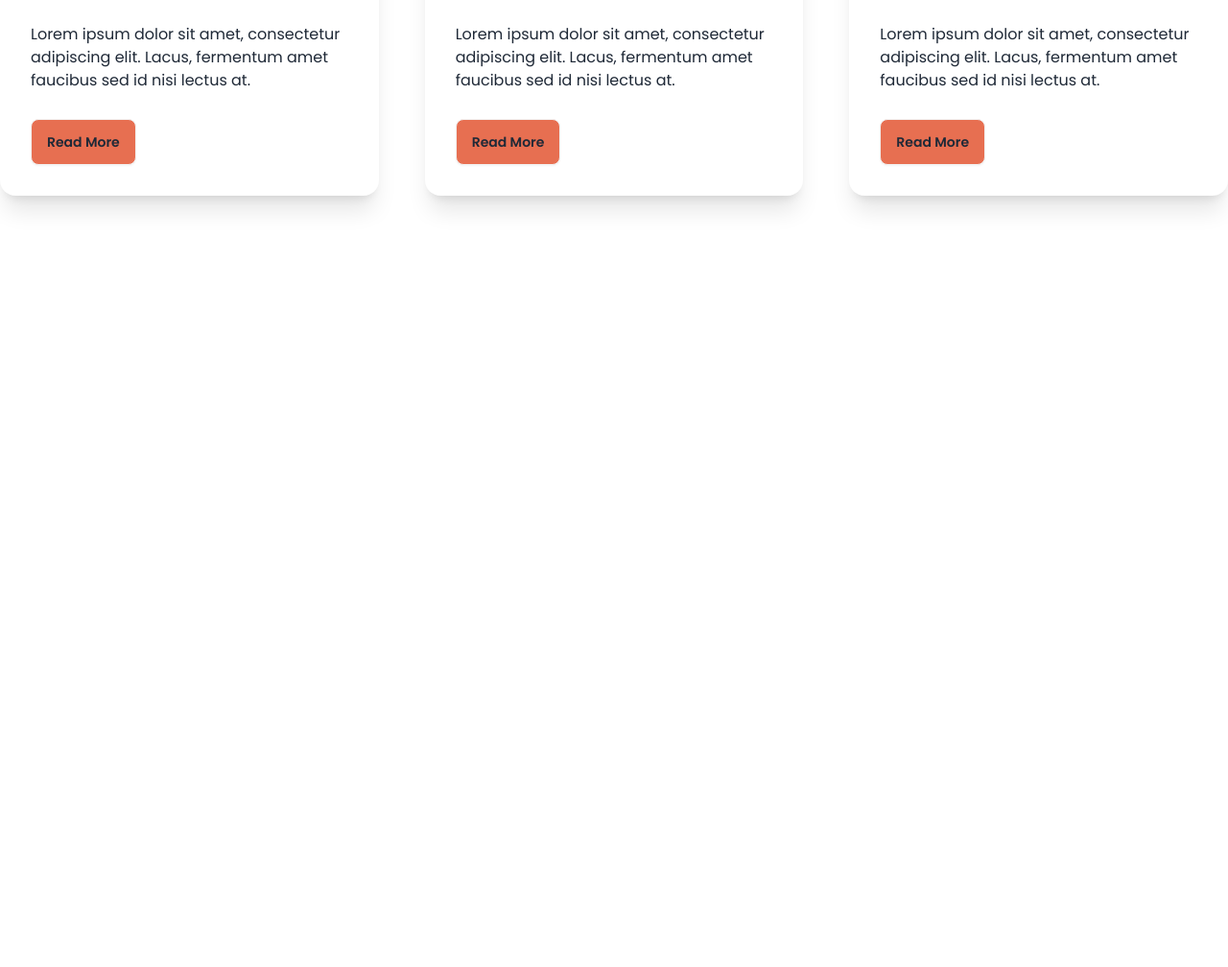
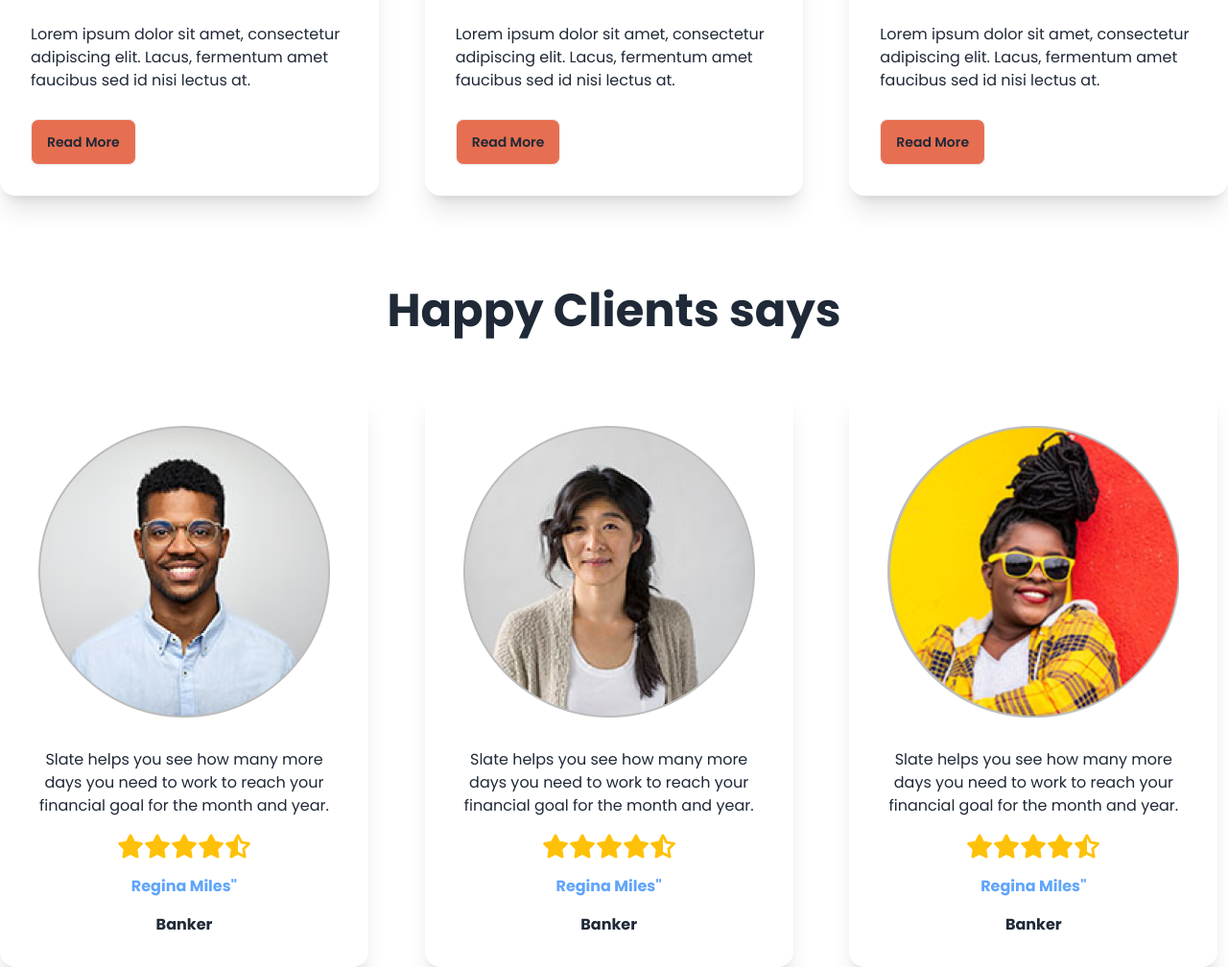
Before and after one commit to Khalid-Saifullaha/biler-zone-with-daisyUI, a plain HTML site: page index.html in a window 1280 px wide. Shown: the part 1545-2553 px from the top of the page at 96% size. Before the commit the page ends 1845 px from the top, so only its background shows below. Drawn offline with nearby package versions, Linux system fonts and the light colour scheme.

Commit message:
Happy Client Says

```diff
--- a/index.html
+++ b/index.html
@@ -7,7 +7,7 @@
     <!-- Poppins font -->
 <link rel="preconnect" href="https://fonts.googleapis.com">
 <link rel="preconnect" href="https://fonts.gstatic.com" crossorigin>
-<link href="https://fonts.googleapis.com/css2?family=Poppins:ital,wght@0,100;0,200;0,300;0,400;0,500;0,600;0,700;0,800;0,900;1,100;1,200;1,300;1,400;1,500;1,600;1,700;1,800;1,900&display=swap" rel="stylesheet">
+<link href="https://fonts.googleapis.com/css2?family=Poppins:ital,;0,200;0,300;0,400;0,500;0,600;0,700;0,800;0,;1,200;1,300;1,400;1,500;1,600;1,700;1,800;1,900&display=swap" rel="stylesheet">
 
     <!-- DaisyUI CDN -->
     <link href="https://cdn.jsdelivr.net/npm/daisyui@4.12.10/dist/full.min.css" rel="stylesheet" type="text/css" />
@@ -36,8 +36,8 @@
     <!-- Header section -->
      <header class="md:container mx-auto">
         <nav>
-            <div class="navbar bg-base-100">
-                <div class="navbar bg-base-100">
+            <div class="navbar ">
+                <div class="navbar ">
                   <div class="dropdown">
                     <div tabindex="0" role="button" class="btn btn-ghost lg:hidden">
                       <svg
@@ -55,7 +55,7 @@
                     </div>
                     <ul
                       tabindex="0"
-                      class="menu menu-sm dropdown-content bg-base-100 rounded-box z-[1] mt-3 w-52 p-2 shadow">
+                      class="menu menu-sm dropdown-content  rounded-box z-[1] mt-3 w-52 p-2 shadow">
                       <li><a>Home</a></li>
                       <li><a>Shop</a></li>
                       <li><a>News</a></li>
@@ -191,7 +191,7 @@
           <h2 class="text-5xl font-bold">Fetured Bikes In This Year</h2>
           <p class="text-orange-600 font-bold">Best bike collection</p>
           <!-- future bikes image -->
-         <div class=" grid grid-cols-1 md:grid-cols-2 lg:grid-cols-3 gap-3  justify-between ml-16 md:ml-32 lg:ml-40">
+         <div class=" grid md:grid-cols-2 lg:grid-cols-3 gap-12">
           <img src="./images/others/feature-bike.png" alt="">
           <img src="./images/others/feature-bike.png" alt="">
           <img src="./images/others/feature-bike.png" alt="">
@@ -205,7 +205,7 @@
            <div class="grid md:grid-cols-2 lg:grid-cols-3 gap-12">
             <!-- card 2 -->
             <div class="">
-              <div class="card bg-base-100 shadow-xl ">
+              <div class="card  shadow-xl ">
                 <figure>
                   <img
                     src="./images/others/latest2.png"
@@ -222,7 +222,7 @@
            </div>
             <!-- card 3 -->
             <div class="">
-              <div class="card bg-base-100  shadow-xl ">
+              <div class="card   shadow-xl ">
                 <figure>
                   <img
                     src="./images/others/latest3.png"
@@ -239,7 +239,7 @@
            </div>
             <!-- card 1 -->
             <div class="">
-              <div class="card bg-base-100 shadow-xl ">
+              <div class="card  shadow-xl ">
                 <figure>
                   <img
                     src="./images/others/latest1.png"
@@ -256,6 +256,97 @@
            </div>
          </section>
 
+         <!-- happy client  -->
+        <div class="mt-14 text-center space-y-3  ">
+          <h2 class="text-5xl font-bold mb-14">Happy Clients says</h2>
+          <!-- card -->
+           <div class="grid grid-cols-1 md:grid-cols-2 lg:grid-cols-3 gap-12">
+            <!-- card 1 -->
+            <div class="card  w-96 shadow-xl">
+              <figure class="px-10 pt-10">
+                <img
+                  src="./images/others/user-1.png"
+                  alt=""
+                  class="rounded-xl" />
+              </figure>
+              <div class="card-body items-center text-center space-y-2">
+                <p>Slate helps you see how
+                  many more days you need
+                  to work to reach your financial
+                  goal for the month and year.</p>
+                  <div class="flex">
+                    <img class="size-7" src="./images/icons/star-solid.svg" alt="">
+                    <img src="" alt="">
+                    <img class="size-7" src="./images/icons/star-solid.svg" alt="">
+                    <img class="size-7" src="./images/icons/star-solid.svg" alt="">
+                    <img src="" alt="">
+                    <img class="size-7" src="./images/icons/star-solid.svg" alt="">
+                    <img class="size-7" src="images/icons/star-half-stroke-solid.svg" alt="">
+                  </div>
+                  <div class="">
+                    <h3 class="text-blue-400 font-bold">Regina Miles"</h3>
+                  </div>
+                  <h3 class="font-bold">Banker</h3>
+              </div>
+            </div>
+            <!-- card 2 -->
+            <div class="card  w-96 shadow-xl">
+              <figure class="px-10 pt-10">
+                <img
+                  src="./images/others/user-2.png"
+                  alt=""
+                  class="rounded-xl" />
+              </figure>
+              <div class="card-body items-center text-center space-y-2">
+                <p>Slate helps you see how
+                  many more days you need
+                  to work to reach your financial
+                  goal for the month and year.</p>
+                  <div class="flex">
+                    <img class="size-7" src="./images/icons/star-solid.svg" alt="">
+                    <img src="" alt="">
+                    <img class="size-7" src="./images/icons/star-solid.svg" alt="">
+                    <img class="size-7" src="./images/icons/star-solid.svg" alt="">
+                    <img src="" alt="">
+                    <img class="size-7" src="./images/icons/star-solid.svg" alt="">
+                    <img class="size-7" src="images/icons/star-half-stroke-solid.svg" alt="">
+                  </div>
+                  <div class="">
+                    <h3 class="text-blue-400 font-bold">Regina Miles"</h3>
+                  </div>
+                  <h3 class="font-bold">Banker</h3>
+              </div>
+            </div>
+            <!-- card 3 -->
+            <div class="card  w-96 shadow-xl">
+              <figure class="px-10 pt-10">
+                <img
+                  src="./images/others/user-3.png"
+                  alt=""
+                  class="rounded-xl" />
+              </figure>
+              <div class="card-body items-center text-center space-y-2">
+                <p>Slate helps you see how
+                  many more days you need
+                  to work to reach your financial
+                  goal for the month and year.</p>
+                  <div class="flex">
+                    <img class="size-7" src="./images/icons/star-solid.svg" alt="">
+                    <img src="" alt="">
+                    <img class="size-7" src="./images/icons/star-solid.svg" alt="">
+                    <img class="size-7" src="./images/icons/star-solid.svg" alt="">
+                    <img src="" alt="">
+                    <img class="size-7" src="./images/icons/star-solid.svg" alt="">
+                    <img class="size-7" src="images/icons/star-half-stroke-solid.svg" alt="">
+                  </div>
+                  <div class="">
+                    <h3 class="text-blue-400 font-bold">Regina Miles"</h3>
+                  </div>
+                  <h3 class="font-bold">Banker</h3>
+              </div>
+            </div>
+           </div>
+        </div>
       </main>
 
       <!-- footer section -->
```
